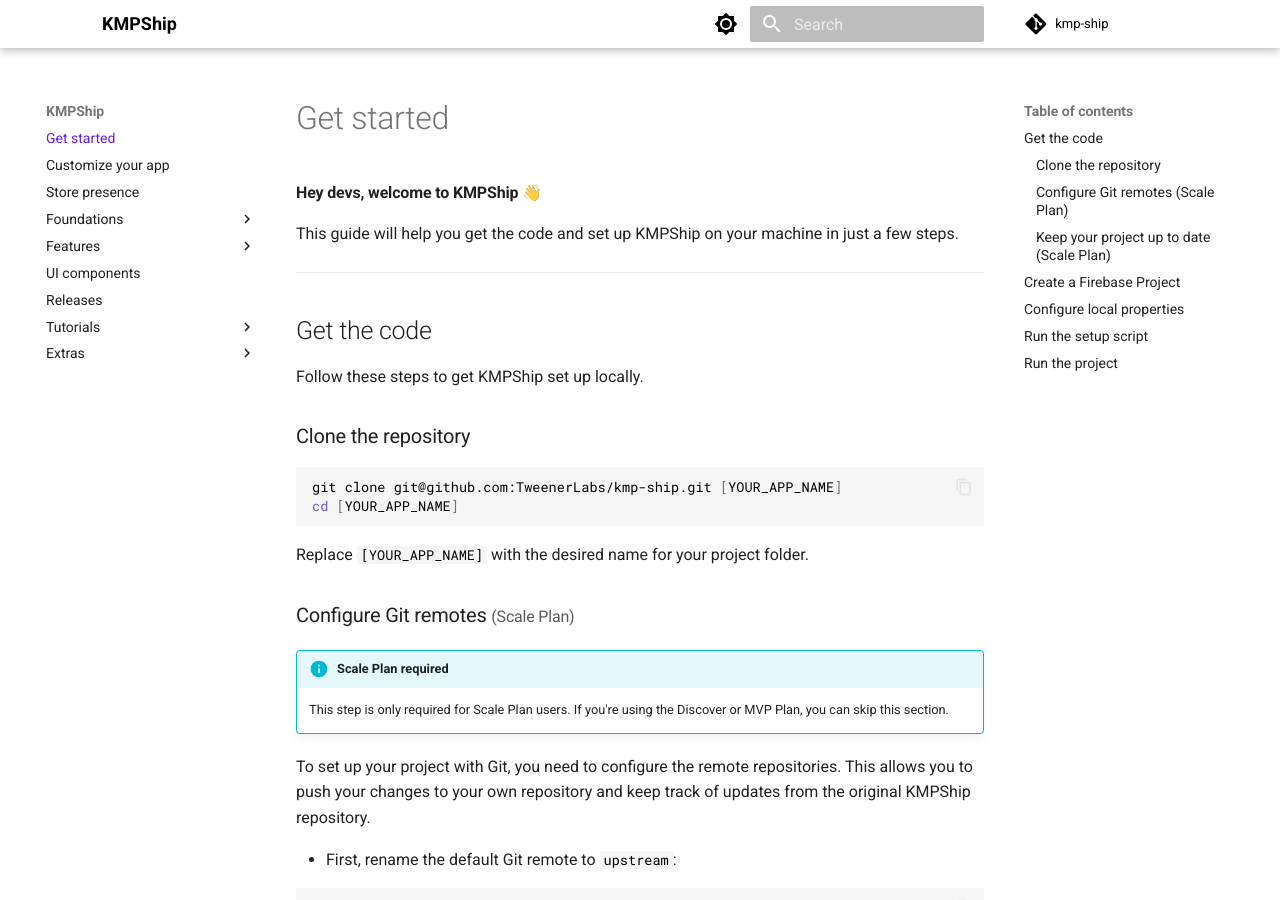
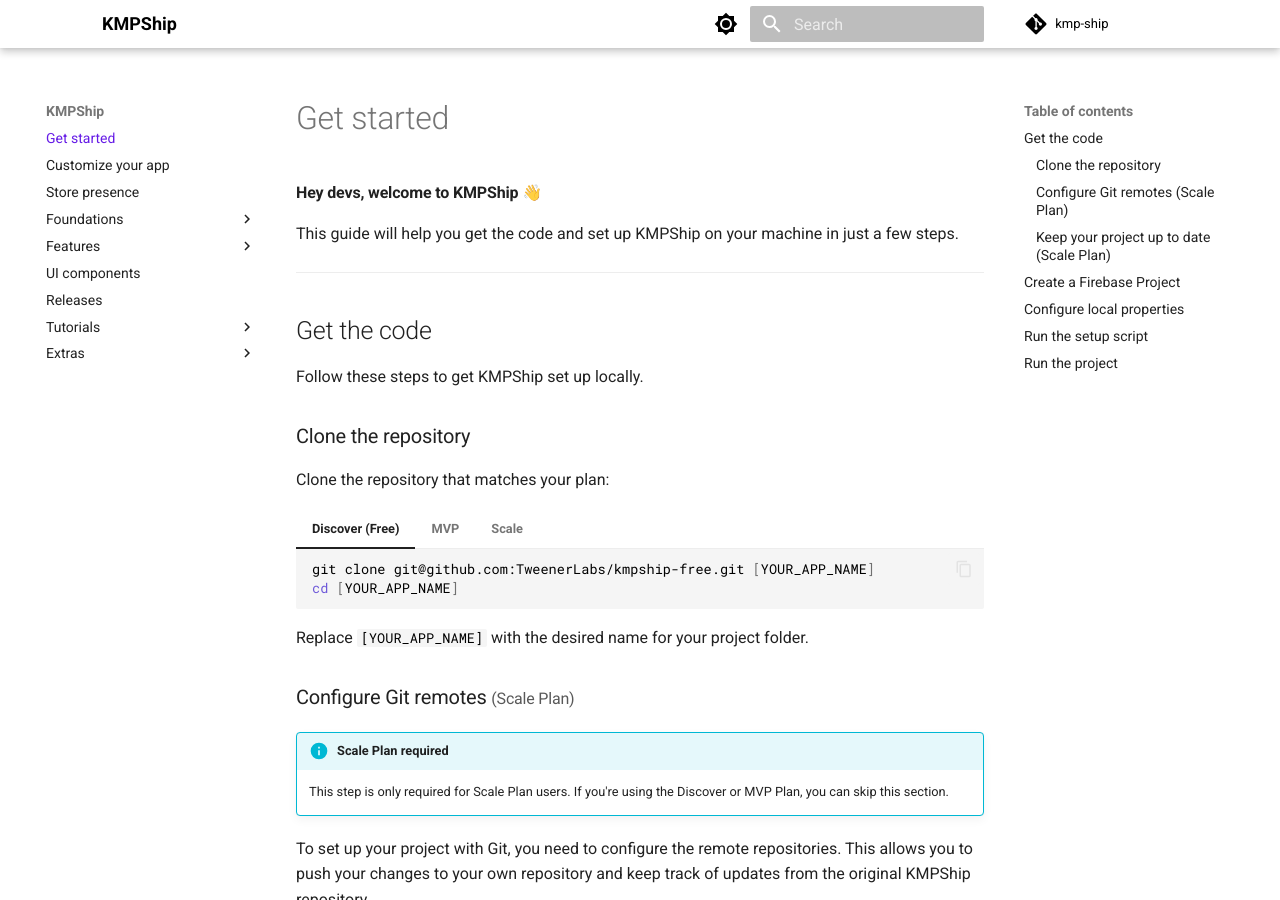
Before and after one commit to Tweener/kmpshipdoc, an MkDocs documentation site: the page built from docs/index.md, in a window 1280 px wide and 900 px high. Built offline with MkDocs 1.6.1 and Material for MkDocs 9.7.7, drawn with Linux system fonts in a browser that asks for light colours.

Commit message:
Update repo clone instructions for different plans
Revised the setup documentation to provide separate git clone commands for Discover (Free), MVP, and Scale plans, ensuring users clone the correct repository based on their selected plan.

````diff
--- a/docs/index.md
+++ b/docs/index.md
@@ -12,10 +12,28 @@
 
 ### Clone the repository
 
-```bash
-git clone git@github.com:TweenerLabs/kmp-ship.git [YOUR_APP_NAME]
-cd [YOUR_APP_NAME]
-```
+Clone the repository that matches your plan:
+
+=== "Discover (Free)"
+
+    ```bash
+    git clone git@github.com:TweenerLabs/kmpship-free.git [YOUR_APP_NAME]
+    cd [YOUR_APP_NAME]
+    ```
+
+=== "MVP"
+
+    ```bash
+    git clone git@github.com:TweenerLabs/kmpship-mvp.git [YOUR_APP_NAME]
+    cd [YOUR_APP_NAME]
+    ```
+
+=== "Scale"
+
+    ```bash
+    git clone git@github.com:TweenerLabs/kmpship-scale.git [YOUR_APP_NAME]
+    cd [YOUR_APP_NAME]
+    ```
 
 Replace `[YOUR_APP_NAME]` with the desired name for your project folder.
 
````
